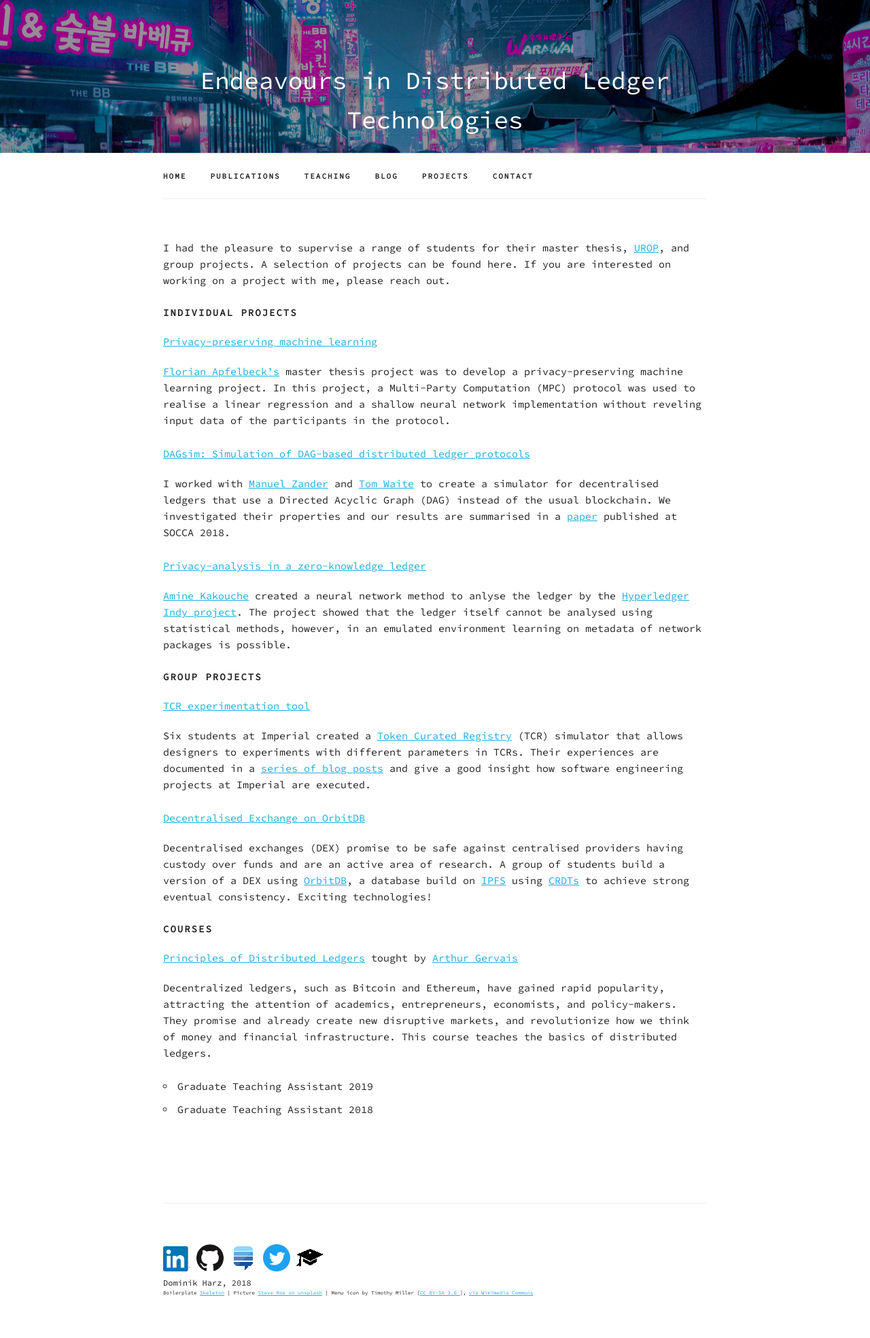
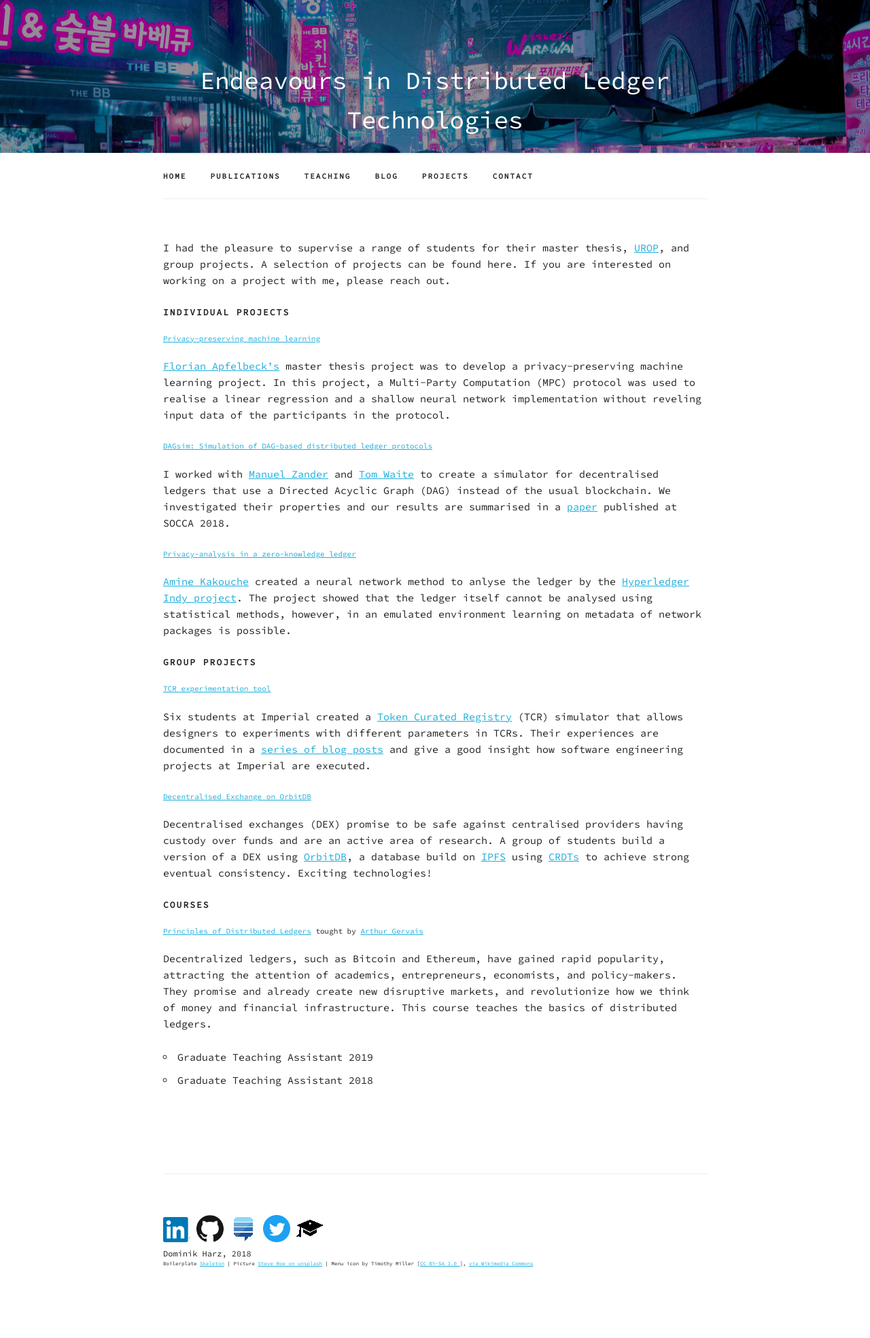
Before and after one commit to nud3l/nud3l.github.io, a Jekyll site: the page built from teaching.md, in a window 1280 px wide. Shown: the whole page at 68% size. Built offline with Jekyll 4.4.1, drawn with Linux system fonts in a browser that asks for light colours; nearby versions of some CDN libraries; after the commit the page ends 1926 px from its top, so only the background shows below that.

Commit message:
fix header sizes

```diff
--- a/assets/css/custom.css
+++ b/assets/css/custom.css
@@ -43,7 +43,6 @@
   margin-bottom: 4rem; }
 .docs-header {
   text-transform: uppercase;
-  font-size: 1.4rem;
   letter-spacing: .2rem;
   font-weight: 600; }
 .docs-section {
--- a/assets/css/skeleton.css
+++ b/assets/css/skeleton.css
@@ -135,21 +135,21 @@ h1, h2, h3, h4, h5, h6 {
   margin-top: 0;
   margin-bottom: 2rem;
   font-weight: 300; }
-h1 { font-size: 4.0rem; line-height: 1.2;  letter-spacing: -.1rem;}
-h2 { font-size: 3.6rem; line-height: 1.25; letter-spacing: -.1rem; }
-h3 { font-size: 3.0rem; line-height: 1.3;  letter-spacing: -.1rem; }
-h4 { font-size: 2.4rem; line-height: 1.35; letter-spacing: -.08rem; }
-h5 { font-size: 1.8rem; line-height: 1.5;  letter-spacing: -.05rem; }
-h6 { font-size: 1.5rem; line-height: 1.6;  letter-spacing: 0; }
+h1 { font-size: 2.0rem; line-height: 1.2;  letter-spacing: -.1rem;}
+h2 { font-size: 1.6rem; line-height: 1.25; letter-spacing: -.1rem; }
+h3 { font-size: 1.5rem; line-height: 1.3;  letter-spacing: -.1rem; }
+h4 { font-size: 1.4rem; line-height: 1.35; letter-spacing: -.08rem; }
+h5 { font-size: 1.3rem; line-height: 1.5;  letter-spacing: -.05rem; }
+h6 { font-size: 1.1rem; line-height: 1.6;  letter-spacing: 0; }
 
 /* Larger than phablet */
 @media (min-width: 550px) {
-  h1 { font-size: 5.0rem; }
-  h2 { font-size: 4.2rem; }
-  h3 { font-size: 3.6rem; }
-  h4 { font-size: 3.0rem; }
-  h5 { font-size: 2.4rem; }
-  h6 { font-size: 1.5rem; }
+  h1 { font-size: 2.0rem; }
+  h2 { font-size: 1.8rem; }
+  h3 { font-size: 1.6rem; }
+  h4 { font-size: 1.4rem; }
+  h5 { font-size: 1.3rem; }
+  h6 { font-size: 1.1rem; }
 }
 
 p {
```
